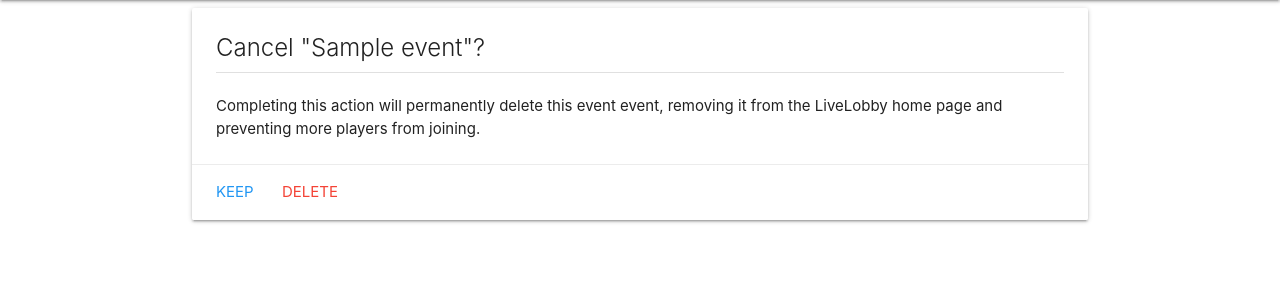
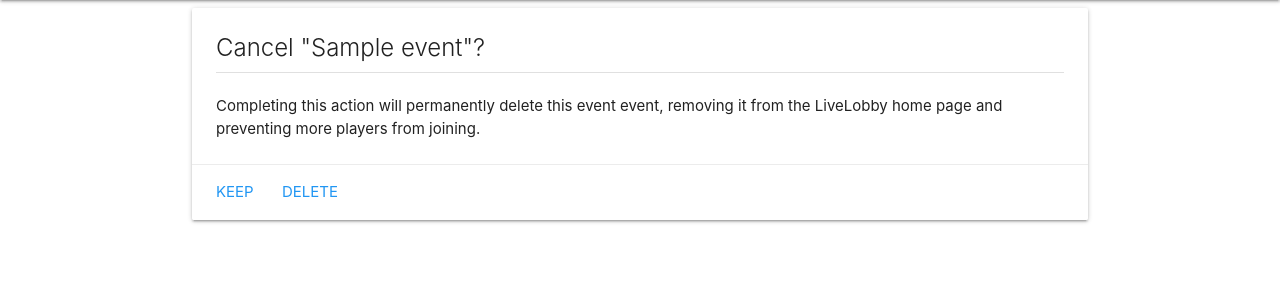
Before and after one commit to GuildHouseGames/livelobby, a Django app: page /1/cancel/ in a window 1280 px wide. Shown: the part 64-364 px from the top of the page. Run offline with Django 3.2, Linux system fonts and the light colour scheme; a user stored in the database is signed in; tables that the repository leaves empty hold one stand-in row (values such as "Sample post").

Commit message:
Make action buttons same colour

```diff
--- a/events/templates/events/cancel_event.html
+++ b/events/templates/events/cancel_event.html
@@ -29,7 +29,7 @@
           </div>
           <div class="card-action">
             <a class="blue-text" href="{% url 'event_list_view' %}" >Keep</a>
-            <a href="#" onclick="document.getElementById('cancel-form').submit();" class="red-text">Delete</a>
+            <a href="#" onclick="document.getElementById('cancel-form').submit();" class="blue-text">Delete</a>
           </div>
         </div>
       </form>
--- a/events/templates/events/leave_event.html
+++ b/events/templates/events/leave_event.html
@@ -28,7 +28,7 @@
           </div>
           <div class="card-action">
             <a class="blue-text" href="{% url 'event_list_view' %}" >Stay</a>
-            <a href="#" onclick="document.getElementById('leave-form').submit();" class="red-text">Leave</a>
+            <a href="#" onclick="document.getElementById('leave-form').submit();" class="blue-text">Leave</a>
           </div>
         </div>
       </form>
```
